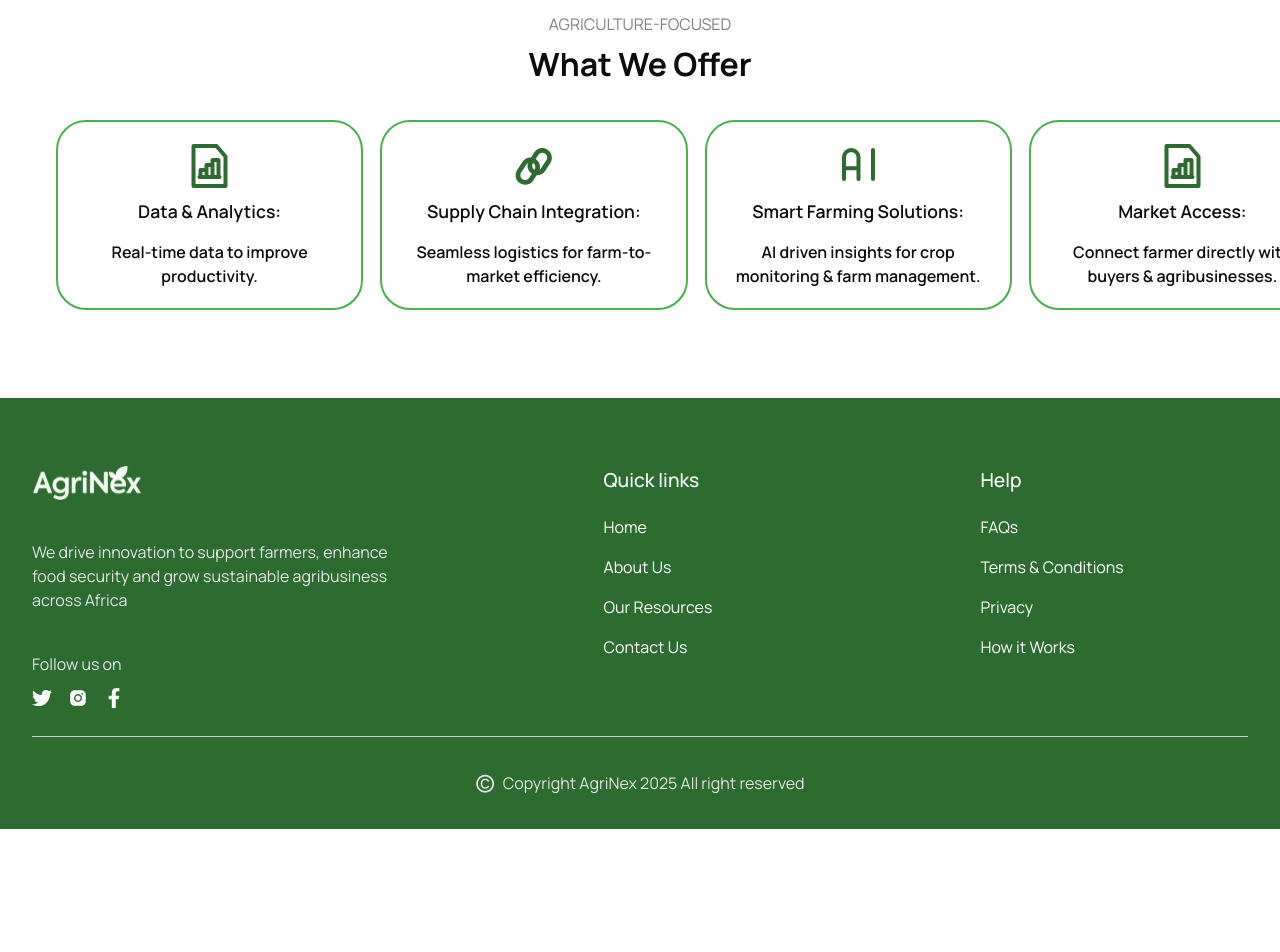
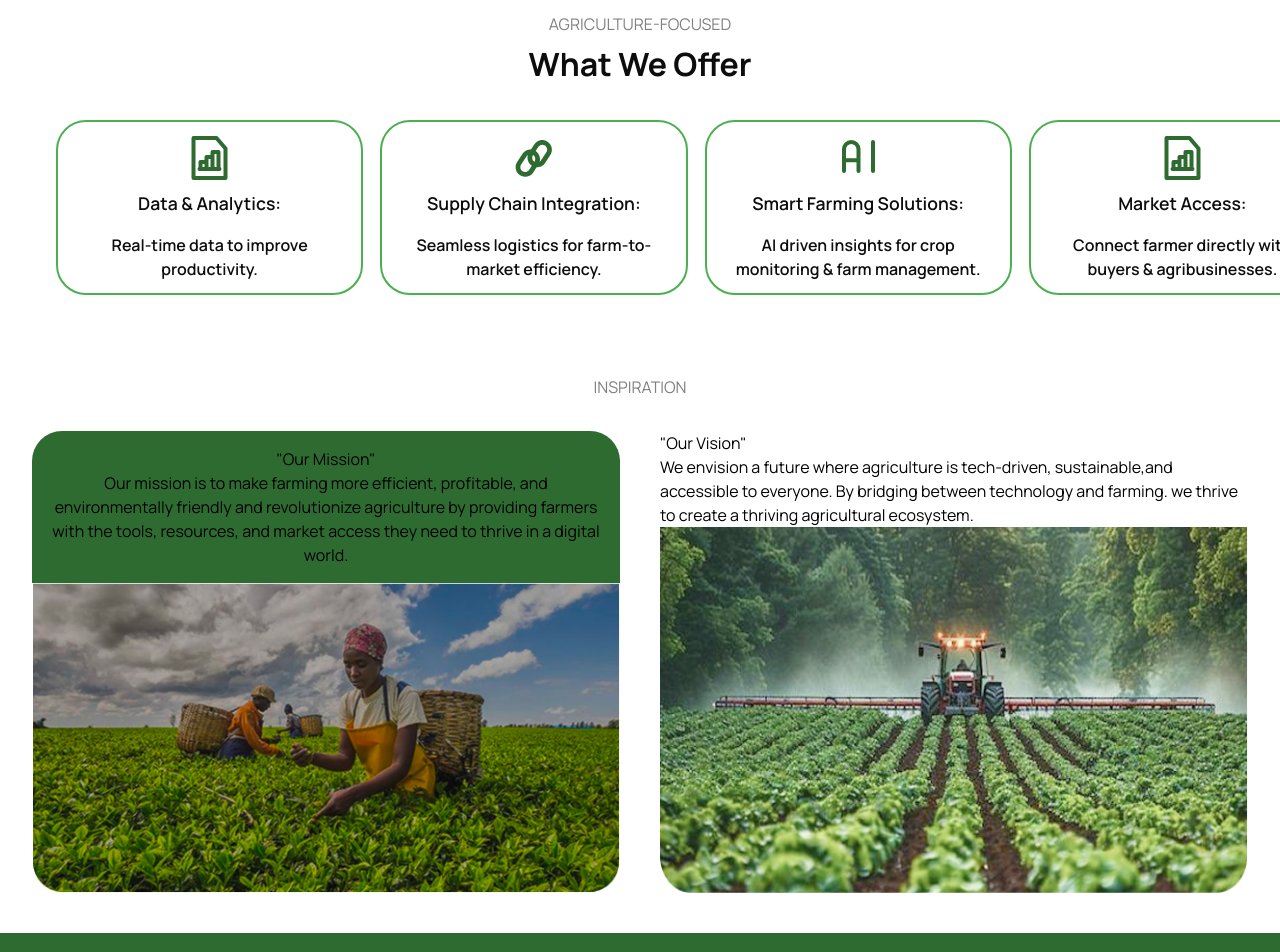
Before and after one commit to Olorunwa-web/AgriNex-app, a React (Vite) app: page /aboutus in a window 1280 px wide. Shown: the part 1500-2452 px from the top of the page. Before the commit the page ends 2329 px from the top, so only its background shows below. Built offline with nearby package versions, Linux system fonts and the light colour scheme.

Commit message:
first commit

```diff
--- a/src/components/Nav.jsx
+++ b/src/components/Nav.jsx
@@ -53,7 +53,7 @@ const Nav = () => {
                                   <NavLink
                                    key = {heads.id} to = {heads.path}
                                    className={({ isActive }) =>
-                                   `font-normal text-[16px] ${isActive
+                                   `font-medium text-sm ${isActive
                                      ? " text-[#4CAF50] "
                                      : " text-[#000000]"
                                    }`}
--- a/src/components/Swipes.jsx
+++ b/src/components/Swipes.jsx
@@ -58,8 +58,8 @@ const Swipes = () => {
                 >
                     {aboutswipes.map((swip,index) => {
                         return (
-                            <SwiperSlide key = {swip.id} className = {`p-5 border-[2px] border-[#4CAF50] rounded-[30px]   ${index === 0 ? " xl:ml-14  ml-7" : index === 4 ? " mr-40" : ""}`}>
-                                <div className = 'flex  justify-center items-center'>
+                            <SwiperSlide key = {swip.id} className = {` ${index === 0 ? " xl:ml-14  ml-7" : index === 4 ? " mr-40" : ""}`}>
+                                <div className = 'p-5 border-[2px] border-[#4CAF50] rounded-[30px] h-[175px] flex justify-center items-center'>
                                     <div className = ''>
                                        <div className = 'flex justify-center  '>
                                          <img src= {swip.image} alt="" className = ''/>
--- a/src/pages/AboutUs.jsx
+++ b/src/pages/AboutUs.jsx
@@ -5,7 +5,10 @@ import image1 from '../assets/Download free image of Harvesting organic plant sm
 import image2 from '../assets/Un homme africain récolte des légumes_ _ Image générée à base d’IA 1.png';
 import image3 from '../assets/Blog 1.png';
 import image4 from '../assets/Frame 1171279034.png';
-import Swipes from '../components/Swipes'
+import Swipes from '../components/Swipes';
+import image5 from '../assets/Blog 1 (2).png';
+import image6 from '../assets/Farmer Using A Robotic Weed Control System Wallpaper _ Premium AI-generated image 1 (2).png';
+
 
 const aboutimages = [
     {
@@ -124,6 +127,34 @@ const AboutUs = () => {
                    <h1 className = 'text-center text-[1.4rem] md:text-[1.7rem] lg:text-[2rem] font-bold mb-4 text-[#0D0D0D]'>What We Offer</h1>
                    <Swipes/>
                 </section>
+
+                {/*  */}
+
+                <section className = 'container mx-auto px-4 my-8 md:px-8'>
+                      <p className = 'text-center font-normal text-[#808080] text-[1rem] md:text-[1rem]  mb-1'>INSPIRATION</p>
+                      <div className = 'w-full flex m-0 p-0 flex-col gap-x-10 my-8 md:flex-row'>
+                          <div className = 'w-full h-full flex flex-col md:w-1/2  '>
+                               <div className = 'bg-[#2E6B31] w-full rounded-t-[30px] text-center p-4'>
+                                   <div>
+                                      <h1 className = ''>"Our Mission"</h1>
+                                      <p>Our mission is to make farming more efficient, profitable, and environmentally friendly and revolutionize agriculture by providing farmers with the tools, resources, and market access they need to thrive in a digital world.</p>
+                                   </div>
+                              </div>
+                              <div className = 'w-full h-full'>
+                                <img src= {image5} alt="" className = 'w-full h-full'/>
+                              </div>
+                          </div>
+                          <div className = 'w-full flex flex-col  md:w-1/2'>
+                              <div>
+                                 <h1>"Our Vision"</h1>
+                                 <p>We envision a future where agriculture is tech-driven, sustainable,and accessible to everyone. By bridging between technology and farming. we thrive to create a thriving agricultural ecosystem.</p>
+                              </div>
+                              <div className = 'w-full h-full '>
+                                  <img src= {image6} alt="" className = 'w-full h-full' />
+                              </div>
+                          </div>
+                      </div>
+                </section>
             </section>
         </>
     )
```
Also changed, not shown: src/assets/Blog 1 (2).png (added), src/assets/Farmer Using A Robotic Weed Control System Wallpaper _ Premium AI-generated image 1 (2).png (added).
